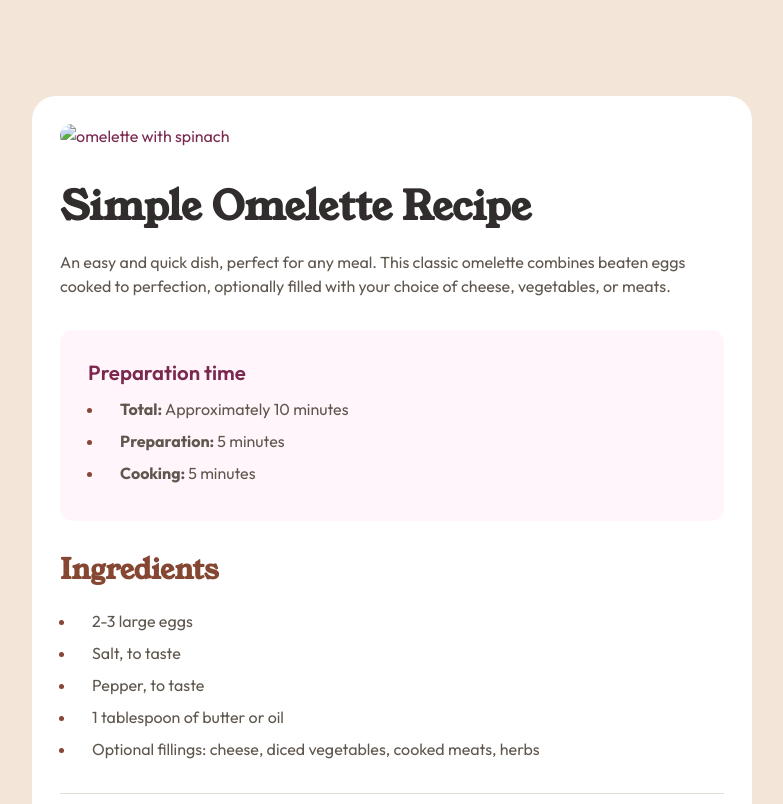
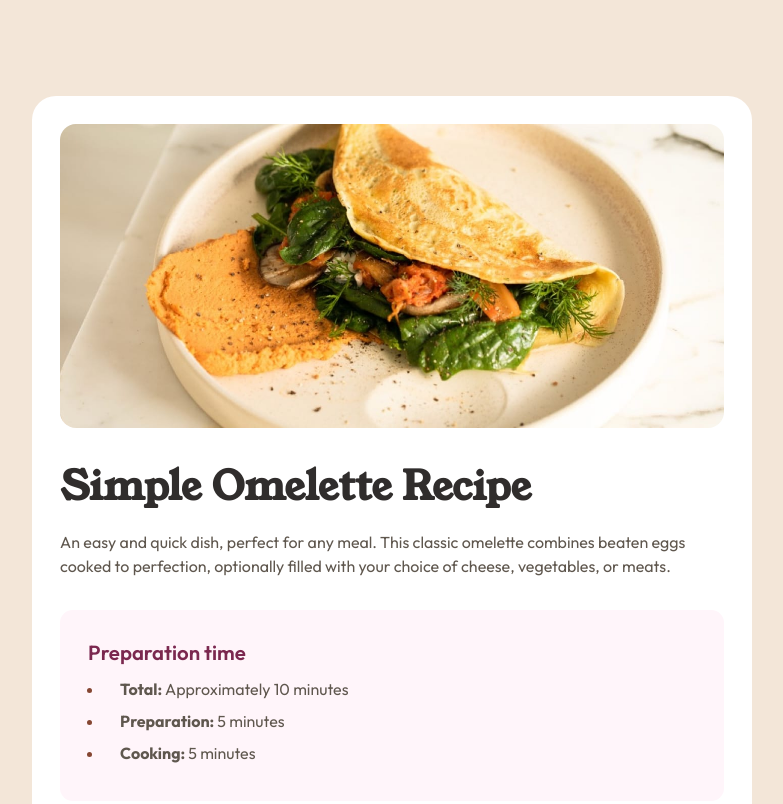
Before and after one commit to cheesybeast/Frontend-Mentor-Recipe-Page, a plain HTML site: page index.html in a window 1280 px wide. Shown: the top 804 px of the page, without its empty margins (248-1031 px from the left). Drawn offline with Linux system fonts and the light colour scheme; files whose address does not match are found by name.

Commit message:
Update index.html
Final Commit

```diff
--- a/index.html
+++ b/index.html
@@ -31,7 +31,7 @@
       <div class="recipe-wrapper">
         <img
         class="recipe-img"
-          src="/recipe-page-main/assets/images/image-omelette.jpeg"
+          src="/assets/images/image-omelette.jpeg"
           alt="omelette with spinach"
         />
 
```
